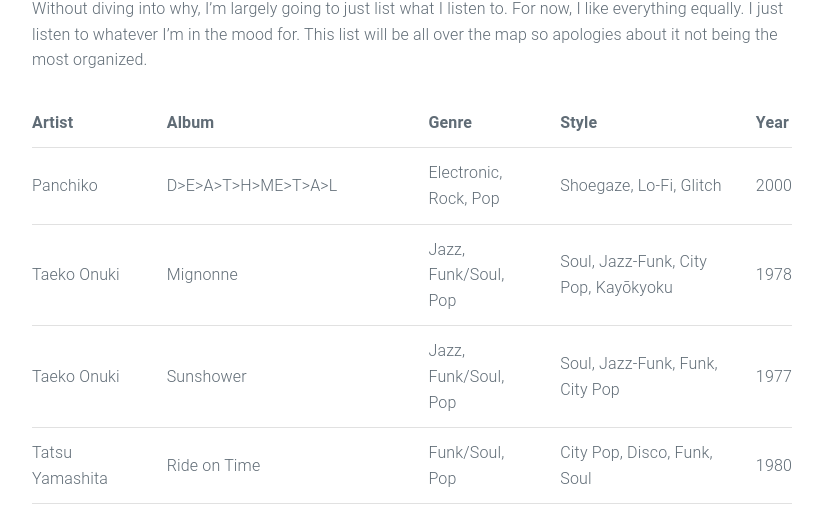
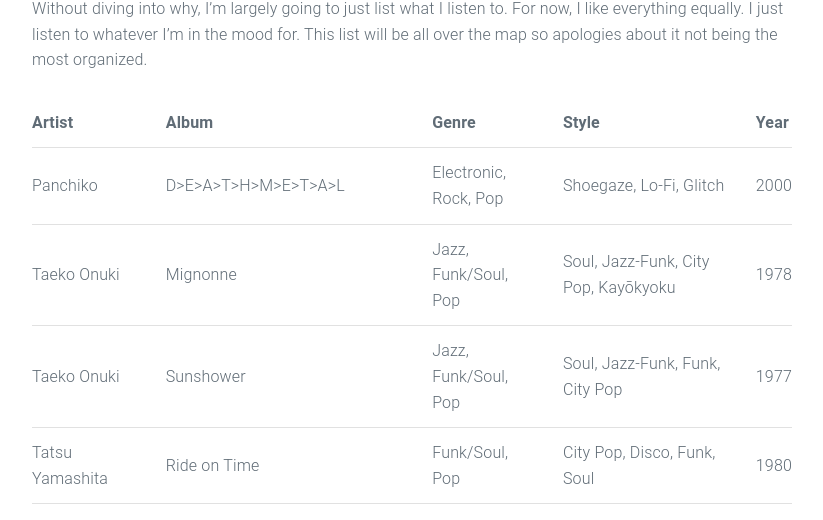
Before and after one commit to aupenn/loggit, a Jekyll site: the page built from music.md, in a window 1280 px wide and 900 px high. Shown: the part 351-871 px from the top of the window, without its empty margins (228-1051 px from the left). Built offline with Jekyll 4.4.1, drawn with Linux system fonts in a browser that asks for light colours.

```diff
--- a/music.md
+++ b/music.md
@@ -8,7 +8,7 @@ I'm terrible at categorizing music so I used [Discogs](https://www.discogs.com)
 
 | Artist | Album | Genre | Style | Year |
 | ------ | ----- | ----- | ----- | ---- |
-| Panchiko | D>E>A>T>H>ME>T>A>L | Electronic, Rock, Pop | Shoegaze, Lo-Fi, Glitch | 2000 |
+| Panchiko | D>E>A>T>H>M>E>T>A>L | Electronic, Rock, Pop | Shoegaze, Lo-Fi, Glitch | 2000 |
 | Taeko Onuki | Mignonne | Jazz, Funk/Soul, Pop | Soul, Jazz-Funk, City Pop, Kayōkyoku | 1978 |
 | Taeko Onuki | Sunshower | Jazz, Funk/Soul, Pop | Soul, Jazz-Funk, Funk, City Pop | 1977 |
 | Tatsu Yamashita | Ride on Time | Funk/Soul, Pop | City Pop, Disco, Funk, Soul | 1980 |
```
